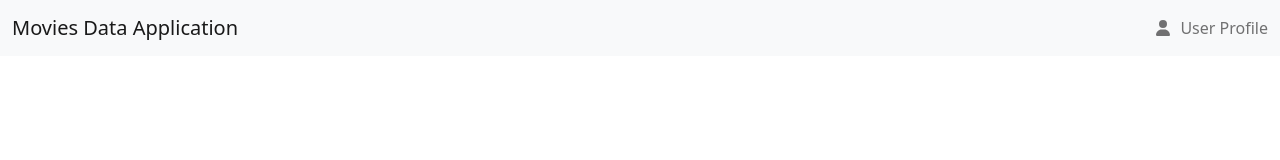
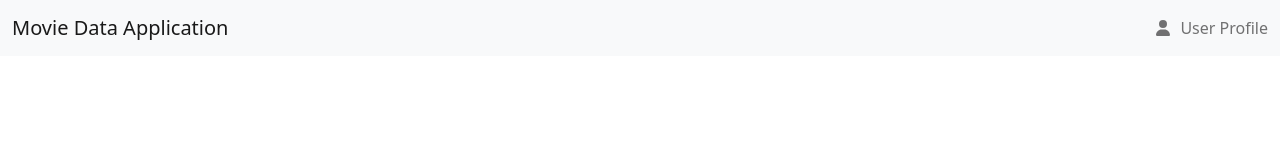
Before and after one commit to parakh2204/NativeDesignSystems, a React (Create React App) app in the folder movies_app-main/: page / in a window 1280 px wide. Shown: the top 160 px of the page. Built offline with nearby package versions, Linux system fonts and the light colour scheme.

Commit message:
Update index.js

```diff
--- a/movies_app-main/src/components/header/index.js
+++ b/movies_app-main/src/components/header/index.js
@@ -14,7 +14,7 @@ function Example(args) {
         {...args}
         className="navbar navbar-expand-lg navbar-light bg-light"
       >
-        <NavbarBrand href="/my-app">Movies Data Application</NavbarBrand>
+        <NavbarBrand href="/my-app">Movie Data Application</NavbarBrand>
         <NavbarText>
           <FontAwesomeIcon icon={faUser} style={{ paddingRight: "10px" }} />
           User Profile
```
